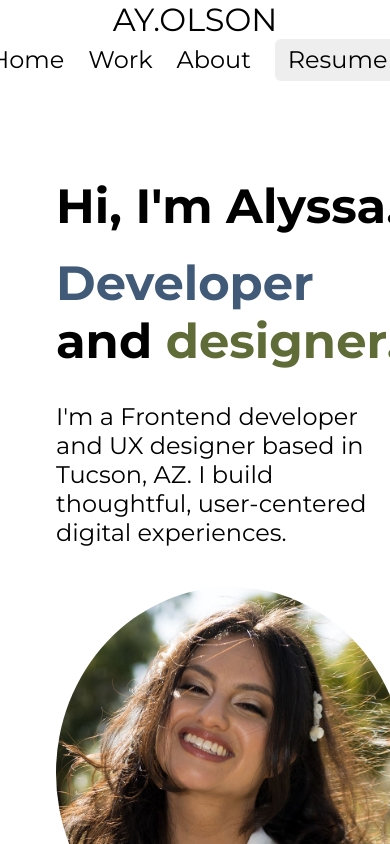
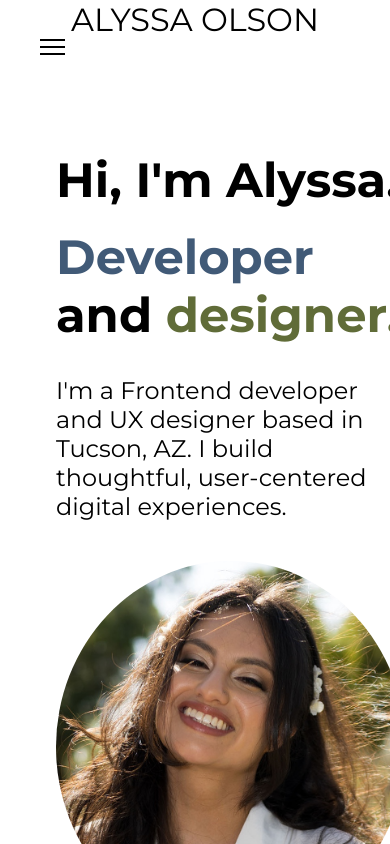
Before and after one commit to yawneazy/alyssa-portfolio-site, a React (Create React App) app: page / in a window 390 px wide. Shown: the top 844 px of the page. Built offline with nearby package versions, Linux system fonts and the light colour scheme.

Commit message:
navbar & hamburger menu updates/changes

```diff
--- a/public/index.html
+++ b/public/index.html
@@ -24,7 +24,7 @@
       work correctly both with client-side routing and a non-root public URL.
       Learn how to configure a non-root public URL by running `npm run build`.
     -->
-    <title>React App</title>
+    <title>Alyssa Olson</title>
   </head>
   <body>
     <noscript>You need to enable JavaScript to run this app.</noscript>
--- a/src/components/Navbar.js
+++ b/src/components/Navbar.js
@@ -1,14 +1,16 @@
 import React, { useState, useEffect } from 'react';
 import { Link, useLocation } from 'react-router-dom';
-import {FaGithub, FaLinkedin} from  "react-icons/fa";
+import { FaGithub, FaLinkedin } from "react-icons/fa";
 import { IoIosMail } from "react-icons/io";
+import { SiBuymeacoffee } from "react-icons/si";
 import '../styles/Navbar.css';
 
 const Navbar = () => {
+  const [isOpen, setIsOpen] = useState(false);
+  const location = useLocation();
     const [menuClass, setMenuClass] = useState("menu hidden");
   const [burgerClass, setBurgerClass] = useState("");
   const [isMenuClicked, setIsMenuClicked] = useState(false);
-  const location = useLocation();
 
     const toggleMenu = () => {
     if (!isMenuClicked) {
@@ -22,9 +24,11 @@ const Navbar = () => {
   };
 
     const handleLinkClick = () => {
+    if (isMenuClicked) {
       setBurgerClass("");
       setMenuClass("menu hidden");
       setIsMenuClicked(false);
+    }
   };
 
   useEffect(() => {
@@ -53,110 +57,44 @@ const Navbar = () => {
       <a href="https://github.com/yawneazy" target="_blank" rel="noreferrer">
         <FaGithub />
       </a>
-
-      <a href="mailto:your@email.com">
+      <a href="mailto:alyssa.kyanez1@gmail.com">
         <IoIosMail />
       </a>
-
-      <a
-        href="https://www.linkedin.com/in/alyssayanezolson"
-        target="_blank"
-        rel="noreferrer"
-      >
+      <a href="https://www.linkedin.com/in/alyssayanezolson" target="_blank" rel="noreferrer">
         <FaLinkedin />
+      </a>
+      <a href="https://buymeacoffee.com/yawneazy" target="_blank" rel="noreferrer">
+        <SiBuymeacoffee />
       </a>
     </div>
   );
 
   return (
     <nav className="navbar">
-      <div className={`burger-menu ${burgerClass}`} onClick={toggleMenu}>
+
+      <Link to="/" className="brand">ALYSSA OLSON</Link>
+
+      {/* BURGER (mobile only) */}
+      <div className={`burger-menu ${isMenuClicked ? "open" : ""}`} onClick={toggleMenu}>
   <div className="burger-bar"></div>
   <div className="burger-bar"></div>
   <div className="burger-bar"></div>
 </div>
 
-      <Link to="/" className="brand">AY.OLSON</Link>
-
-      {/* DESKTOP */}
+      {/* DESKTOP NAV */}
       <div className="nav-links desktop-nav">
         {navLinks}
         {socialLinks}
       </div>
 
-      {/* MOBILE */}
-      <div className={`${menuClass} nav-links mobile-nav`}>
+      {/* MOBILE NAV */}
+      <div className={`mobile-nav ${isMenuClicked ? "visible" : "hidden"}`}>
         {navLinks}
+        {socialLinks}
       </div>
+
     </nav>
   );
 };
 
 export default Navbar;
-// import React, { useState, useEffect } from 'react';
-// import { Link, useLocation } from 'react-router-dom';
-// import '../styles/Navbar.css';
-
-
-// const Navbar = () => {
-//   const [menuClass, setMenuClass] = useState("menu hidden");
-//   const [burgerClass, setBurgerClass] = useState("");
-//   const [isMenuClicked, setIsMenuClicked] = useState(false);
-//   const location = useLocation();
-
-//   const toggleMenu = () => {
-//     if (!isMenuClicked) {
-//       setBurgerClass("close");
-//       setMenuClass("menu visible");
-//     } else {
-//       setBurgerClass("");
-//       setMenuClass("menu hidden");
-//     }
-//     setIsMenuClicked(!isMenuClicked);
-//   };
-
-//   const handleLinkClick = () => {
-//     if (isMenuClicked) {
-//       setBurgerClass("");
-//       setMenuClass("menu hidden");
-//       setIsMenuClicked(false);
-//     }
-//   };
-
-//   useEffect(() => {
-//     handleLinkClick();
-//   }, [location]);
-
-//   return (
-//     <nav className="navbar">
-//       <div className={`burger-menu ${burgerClass}`} onClick={toggleMenu}>
-//         <div className="burger-bar"></div>
-//         <div className="burger-bar"></div>
-//         <div className="burger-bar"></div>
-//       </div>
-//       <Link to="/" className="brand">ALYSSA OLSON</Link>
-//       <div className="nav-links">
-//         <Link to="/work">Work</Link>
-//         {/* <Link to="/design">Design</Link> */}
-//         {/* <Link to="/play">Play</Link> */}
-//         <Link to="/about">About</Link>
-
-//         <a href="/docs/A.Olson_Resume.pdf" download className="resume-btn">
-//     Resume
-//   </a>
-//       </div>
-//       <div className={`${menuClass} nav-links`}>
-//         <Link to="/work">Work</Link>
-//         {/* <Link to="/design">Design</Link> */}
-//         {/* <Link to="/play">Play</Link> */}
-//         <Link to="/about">About</Link>
-
-//         <a href="/docs/A.Olson_Resume.pdf" download className="resume-btn">
-//     Resume
-//   </a>
-//       </div>
-//     </nav>
-//   );
-// };
-
-// export default Navbar;
--- a/src/styles/Navbar.css
+++ b/src/styles/Navbar.css
@@ -5,6 +5,8 @@
   /* font-weight: 700; */
   text-decoration: none;
   color: black;
+  position: relative;
+  z-index: 1100;
 }
 .nav-links a {
   text-decoration: none;
@@ -32,6 +34,17 @@
   display: none;
 }
 
+.menu {
+  display: none;
+}
+
+.menu.visible {
+  display: flex;
+  flex-direction: column;
+  align-items: center;
+  gap: 1.5rem;
+}
+
 /* resume button styling (optional polish) */
 .resume-btn {
   padding: 0.4rem 0.8rem;
@@ -57,30 +70,82 @@
 .nav-socials a:hover {
   opacity: 0.6;
 }
+.burger-menu {
+  display: none;
+  flex-direction: column;
+  gap: 5px;
+  cursor: pointer;
+  position: relative;
+  z-index: 1100;
+}
+
+.burger-bar {
+  width: 25px;
+  height: 2px;
+  background: black;
+  transition: 0.3s ease;
+}
 
 /* MOBILE */
+
 @media (max-width: 768px) {
+  .burger-menu {
+    display: flex;
+    gap: 5px;
+    cursor: pointer;
+  }
+
+  .burger-menu.open .burger-bar:nth-child(1) {
+    transform: rotate(45deg) translate(5px, 5px);
+  }
+
+  .burger-menu.open .burger-bar:nth-child(2) {
+    opacity: 0;
+  }
+
+  .burger-menu.open .burger-bar:nth-child(3) {
+    transform: rotate(-45deg) translate(5px, -5px);
+  }
 
   .desktop-nav {
     display: none;
   }
 
-  .mobile-nav {
+  .nav-socials {
+    margin-left: 0;          /* removes push-to-right behavior */
+  display: flex;
+  justify-content: center; /* centers icons horizontally */
+  align-items: center;
+  width: 100%;
+  gap: 1.5rem;
+  }
+
+  .mobile-nav.visible {
+    text-decoration: none;
+    color: black;
+    font-size: 1.5rem;
     display: flex;
-    justify-content: center;
+    flex-direction: column;
     align-items: center;
-
+    justify-content: flex-start;
+    position: fixed;
+    /* top: 100px; */
+    padding-top: 4rem;
+    left: 0;
     width: 100%;
-    gap: 1.5rem;
-
-    /* animation */
-    animation: fadeDown 0.3s ease-out;
+    height: 100vh;
+    background: rgba(255, 255, 255, 0.95);
+    z-index: 999;
+    gap: 2rem;
   }
 
   .mobile-nav a {
     opacity: 0;
     transform: translateY(-10px);
     animation: fadeInItem 0.4s ease forwards;
+    text-decoration: none;
+    color: black;
+    font-size: 1.5rem;
   }
 
   .mobile-nav a:nth-child(1) { animation-delay: 0.05s; }
```
Lines whose indentation alone changed are shown as unchanged.
